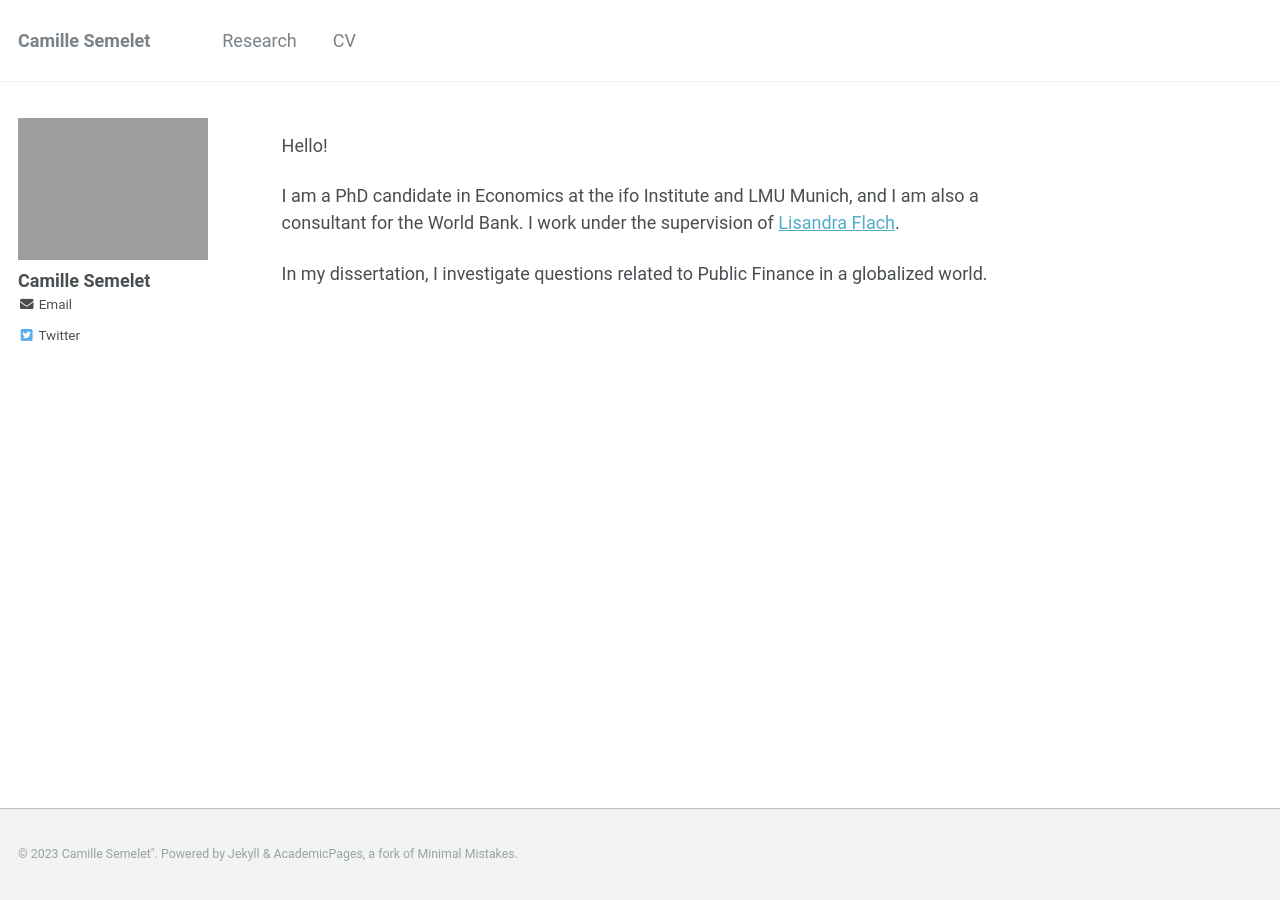
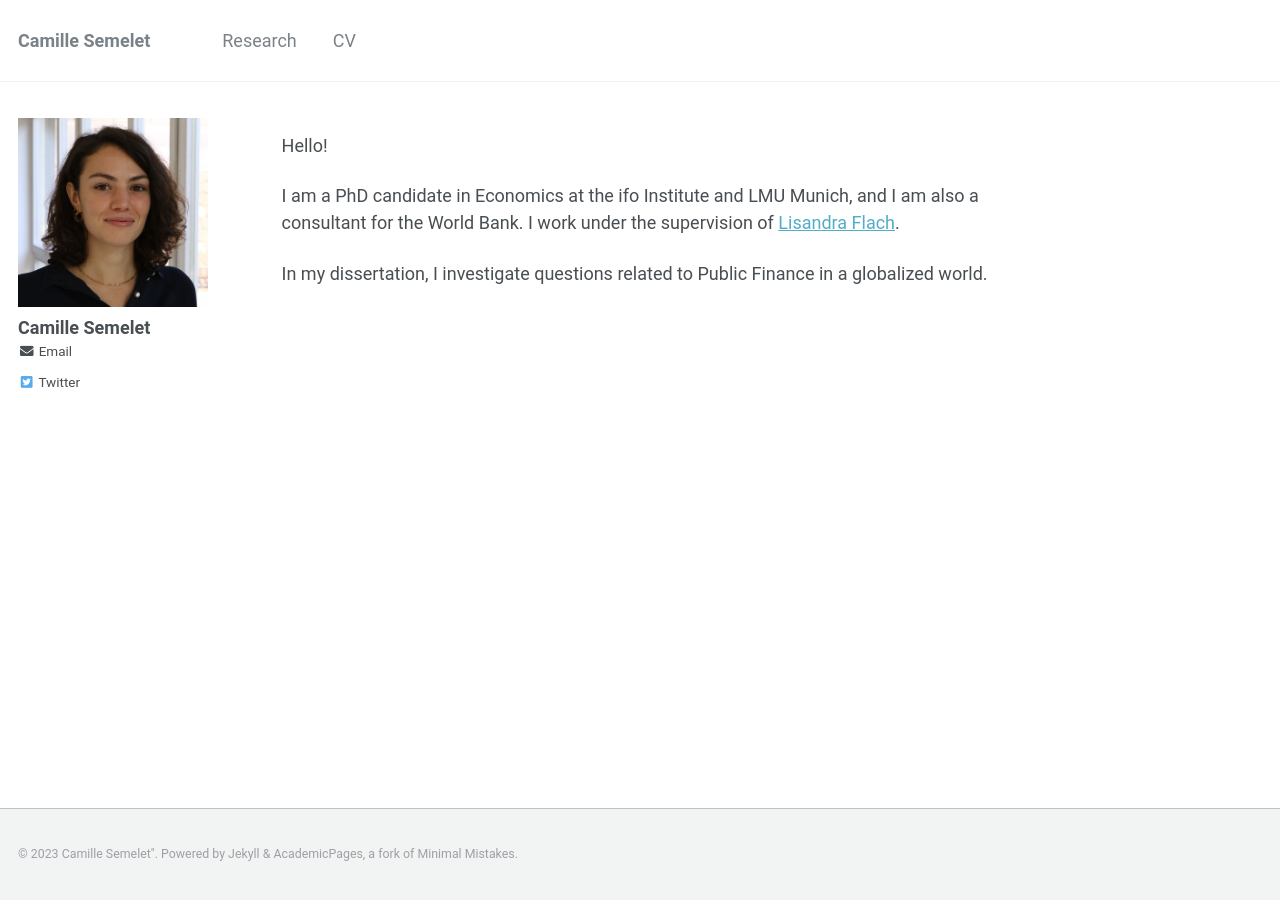
Before and after one commit to CamilleSemelet/camillesemelet.github.io, a Jekyll site: the page built from _pages/about.md, in a window 1280 px wide. Built offline with Jekyll 4.4.1, drawn with Linux system fonts in a browser that asks for light colours.

Commit message:
Update _config.yml

```diff
--- a/_config.yml
+++ b/_config.yml
@@ -81,7 +81,7 @@ analytics:
 # Site Author
 author:
   name             : "Camille Semelet"
-  avatar           : "picture2023.jpg"
+  avatar           : "Semelet_photo.PNG"
   bio              : # "PhD candidate"
   location         : # "Munich, Germany"
   employer         : # ifo Institute and LMU Munich"
```
